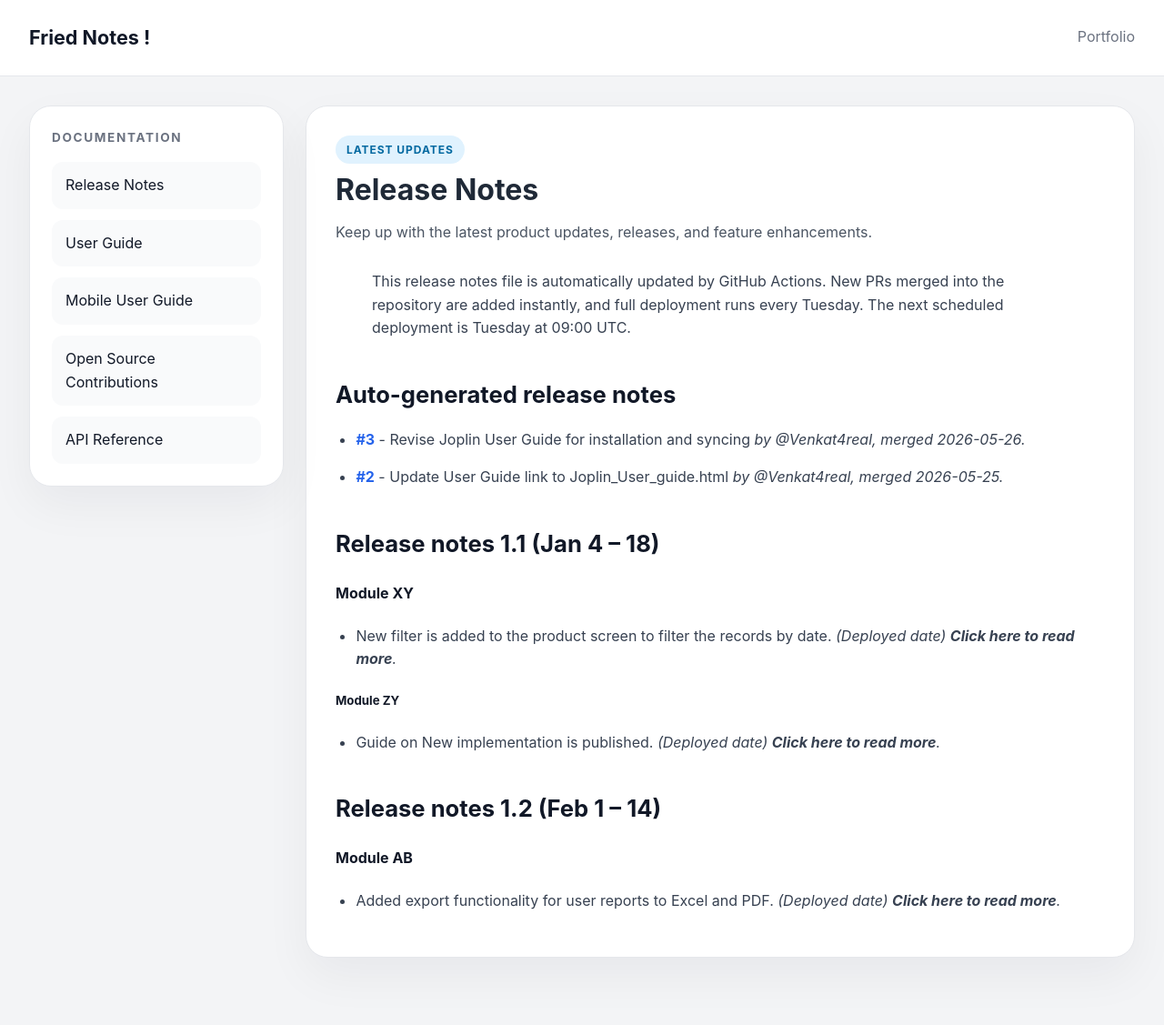
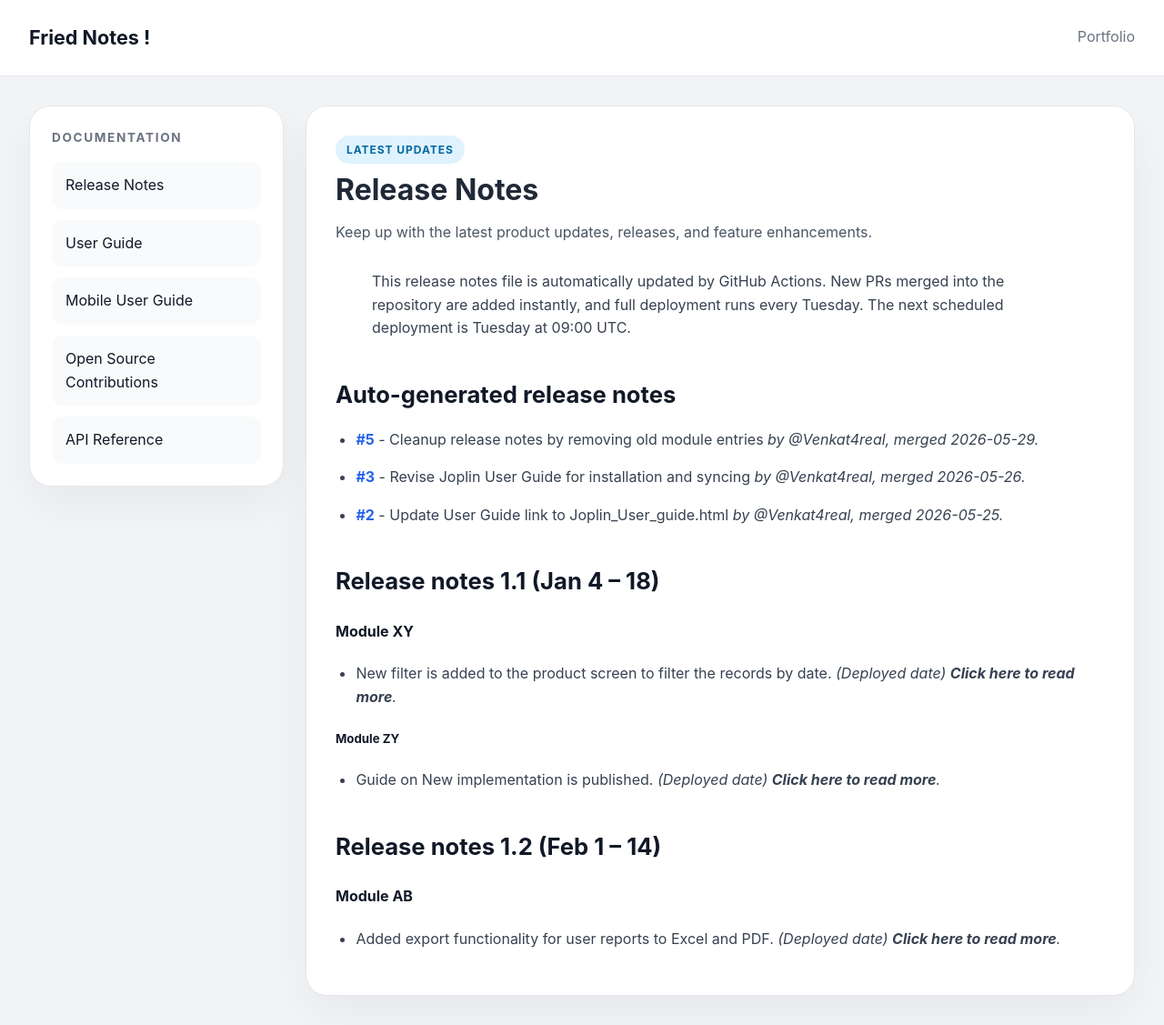
Before and after one commit to Venkat4real/FriedNotes, a Jekyll site: the page built from docs/release_notes.md, in a window 1280 px wide and 1127 px high. Shown: the whole window at 91% size. Built offline with Jekyll 4.4.1, drawn with Linux system fonts in a browser that asks for light colours.

Commit message:
docs: auto-update release notes

```diff
--- a/docs/release_notes.md
+++ b/docs/release_notes.md
@@ -9,6 +9,9 @@ description: Keep up with the latest product updates, releases, and feature enha
 > The next scheduled deployment is Tuesday at 09:00 UTC.
 
 ## Auto-generated release notes
+- **[#5](https://github.com/Venkat4real/FriedNotes/pull/5)** - Cleanup release notes by removing old module entries *by @Venkat4real, merged 2026-05-29.*
+
+
 - **[#3](https://github.com/Venkat4real/FriedNotes/pull/3)** - Revise Joplin User Guide for installation and syncing *by @Venkat4real, merged 2026-05-26.*
 
 
```
